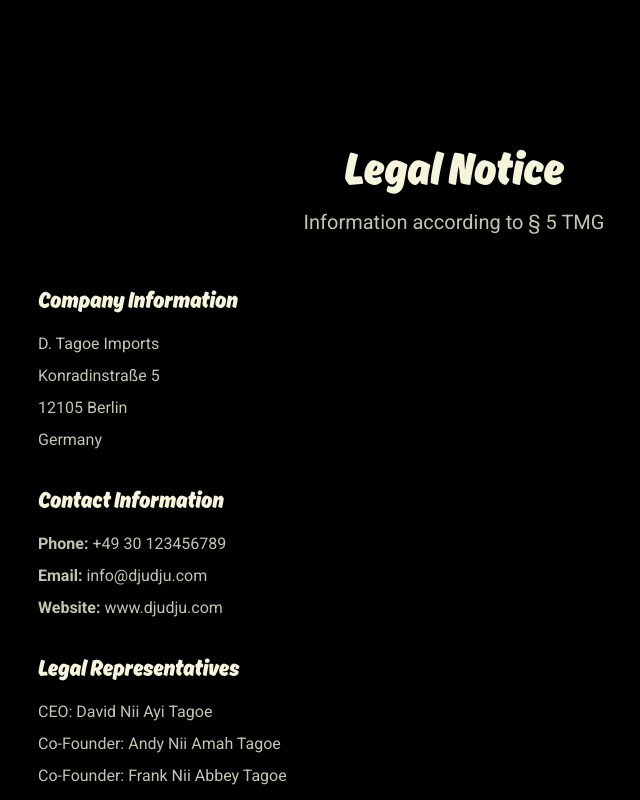
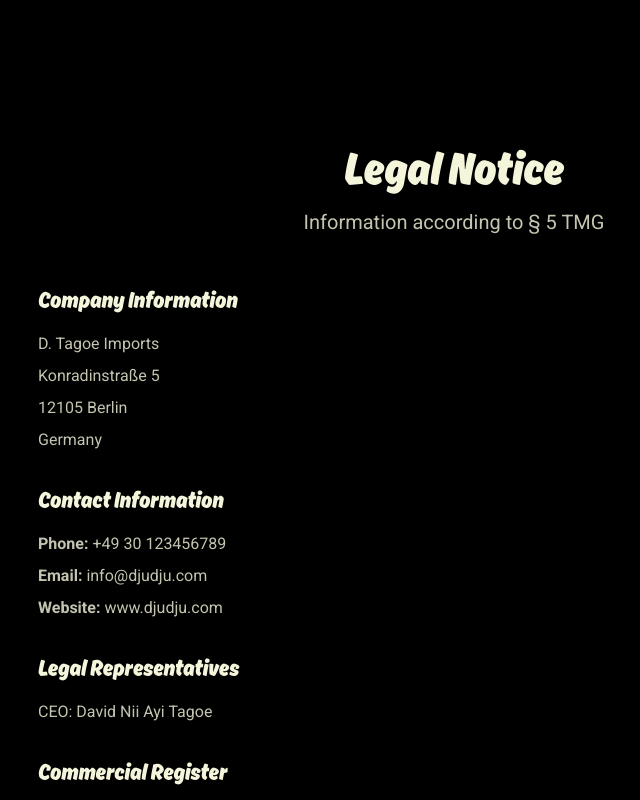
Before and after one commit to steno/djudju-beer, a React (Vite) app: page /impressum in a window 1280 px wide. Shown: the top 800 px of the page, without its empty margins (186-826 px from the left). Built offline with nearby package versions, Linux system fonts and the light colour scheme.

Commit message:
Update Impressum page content and styling

```diff
--- a/src/pages/Impressum.tsx
+++ b/src/pages/Impressum.tsx
@@ -44,8 +44,7 @@ const Impressum: React.FC = () => {
               <h2 className="font-akhio text-2xl mb-4">{t('impressum.representatives.title')}</h2>
               <div className="space-y-2 text-beige opacity-80">
                 <p>{t('impressum.representatives.ceo')}: David Nii Ayi Tagoe</p>
-                <p>{t('impressum.representatives.cofounder')}: Andy Nii Amah Tagoe</p>
-                <p>{t('impressum.representatives.cofounder2')}: Frank Nii Abbey Tagoe</p>
+
               </div>
             </section>
 
```
